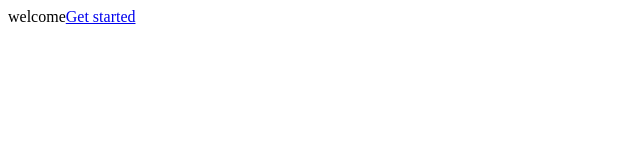
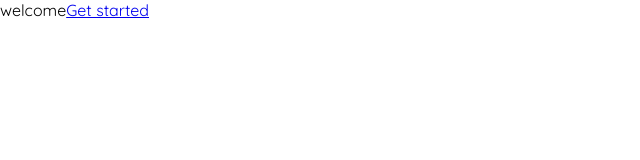
Before and after one commit to Farouk-Adedamola/Quizoo, a React (Vite) app: page / in a window 1280 px wide. Shown: the top 160 px of the page, without its empty margins (0-640 px from the left). Built offline with nearby package versions, Linux system fonts and the light colour scheme.

Commit message:
chore: add fonts import to index.css

```diff
--- a/src/index.css
+++ b/src/index.css
@@ -1,3 +1,5 @@
+@import url("https://fonts.googleapis.com/css2?family=Catamaran:wght@300;500;700;900&family=Quicksand:wght@400;500;700&display=swap");
+
 :root {
   color-scheme: light dark;
   font-synthesis: none;
@@ -6,3 +8,18 @@
   -moz-osx-font-smoothing: grayscale;
   -webkit-text-size-adjust: 100%;
 }
+
+* {
+  margin: 0;
+  padding: 0;
+  box-sizing: inherit;
+  font-family: "Quicksand", sans-serif;
+}
+
+body {
+  box-sizing: border-box;
+}
+
+.heading {
+  font-family: "Catamaran", sans-serif;
+}
```
